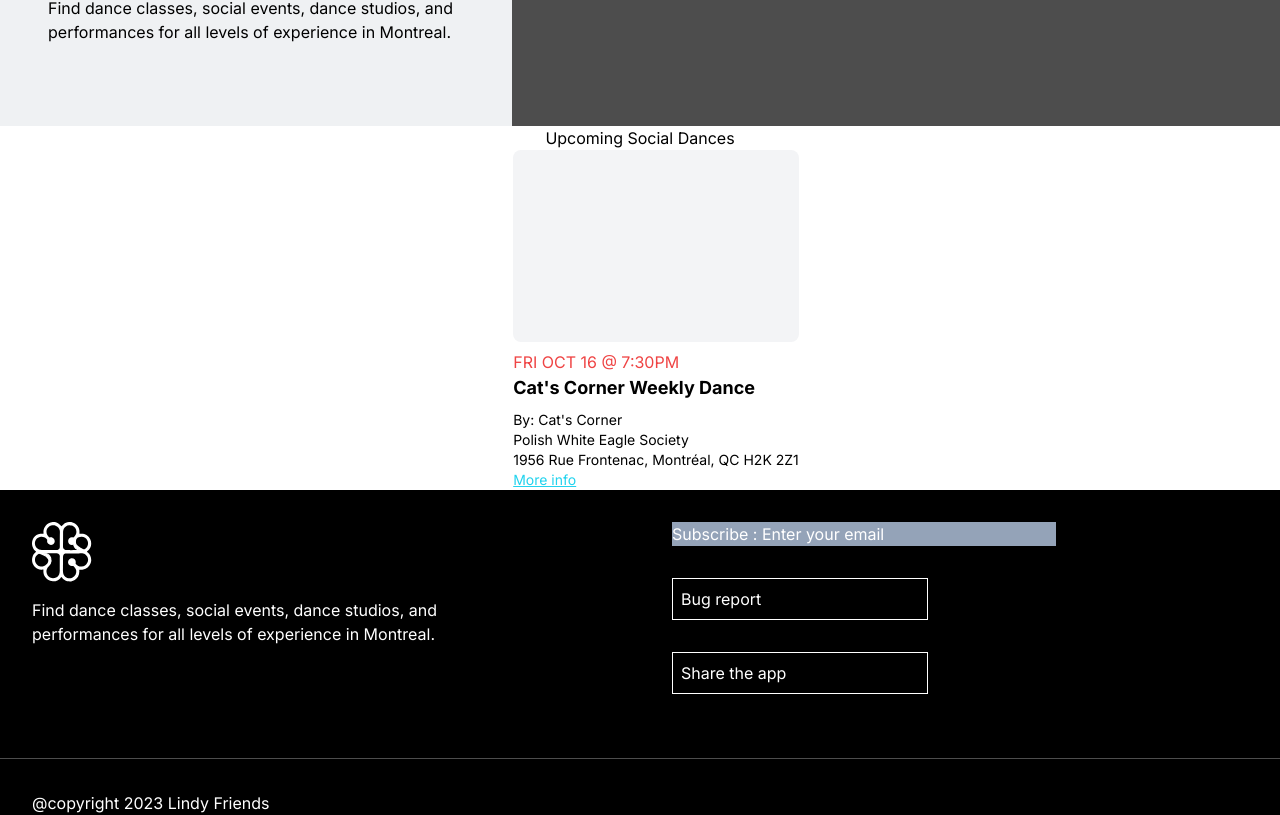
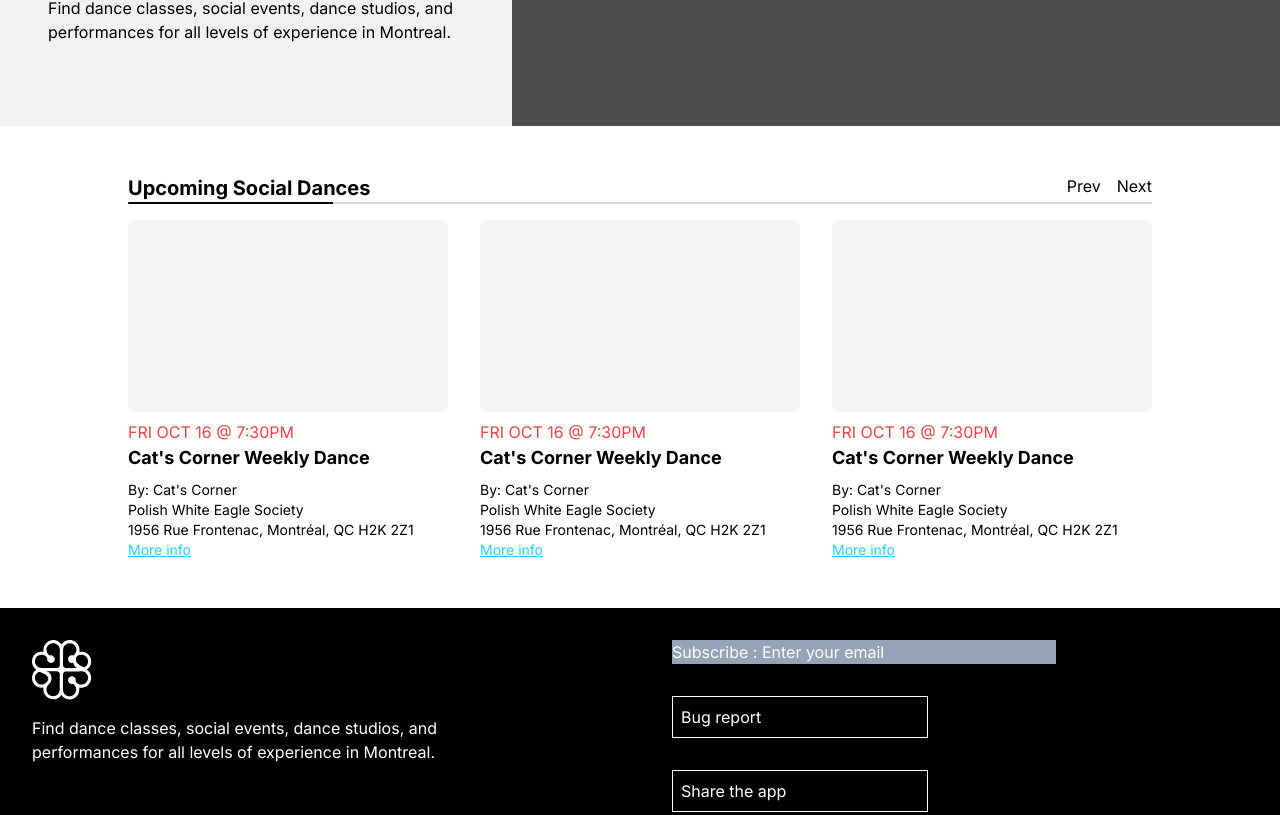
Before and after one commit to justinkwanchan/swing-schedule-front-end, a Next.js app: page / in a window 1280 px wide. Shown: the part 674-1489 px from the top of the page. Built offline with nearby package versions, Linux system fonts and the light colour scheme.

Commit message:
Add PreviewSection and Embla Carousel functionality

```diff
--- a/package.json
+++ b/package.json
@@ -9,6 +9,7 @@
     "lint": "next lint"
   },
   "dependencies": {
+    "embla-carousel-react": "^8.0.0-rc14",
     "next": "14.0.1",
     "react": "^18",
     "react-dom": "^18"
--- /dev/null
+++ b/src/app/components/home/Carousel.module.css
@@ -0,0 +1,17 @@
+.embla__progress {
+  background-color: #d6d6d6;
+  position: relative;
+  height: 2px;
+  border-radius: 0.2rem;
+  pointer-events: none;
+  overflow: hidden;
+  container-type: size;
+  margin-bottom: 1rem;
+}
+.embla__progress__bar {
+  background-color: black;
+  position: absolute;
+  width: 20%;
+  top: 0;
+  bottom: 0;
+}
--- a/src/app/components/home/index.tsx
+++ b/src/app/components/home/index.tsx
@@ -5,7 +5,7 @@
 export default function Home() {
   return (
     <>
-      <section className="flex flex-col md:flex-row h-[calc(100svh-62px)] w-full">
+      <section className="flex flex-col md:flex-row h-[calc(100svh-62px)] w-full mb-12">
         <div className="bg-light-grey relative h-[70vw] md:h-auto md:w-2/5 2xl:w-1/3">
           <Image
             src={splotch}
@@ -21,7 +21,9 @@
         <div className="bg-dark-grey h-[calc(60svh-64px)] md:h-auto grow"></div>
       </section>
 
-      <PreviewSection title={'Upcoming Social Dances'} />
+      <div className="flex flex-col w-4/5 mb-12">
+        <PreviewSection title={'Upcoming Social Dances'} />
+      </div>
     </>
   );
 }
--- a/src/app/components/home/preview-section/index.tsx
+++ b/src/app/components/home/preview-section/index.tsx
@@ -1,14 +1,78 @@
+'use client';
+
+import { useCallback, useEffect, useState } from 'react';
+import useEmblaCarousel, { EmblaCarouselType } from 'embla-carousel-react';
+
 import DanceEventPreviewCard from '../dance-event-preview-card';
+
+import styles from '../Carousel.module.css';
 
 type Props = {
   title: string;
 };
 
 export default function PreviewSection({ title }: Props) {
+  const [emblaRef, emblaApi] = useEmblaCarousel();
+  const [scrollProgress, setScrollProgress] = useState(0);
+
+  const onScroll = useCallback((emblaApi: EmblaCarouselType) => {
+    const progress = Math.max(0, Math.min(1, emblaApi.scrollProgress()));
+    setScrollProgress(progress * 80);
+  }, []);
+
+  const scrollPrev = useCallback(
+    () => emblaApi && emblaApi.scrollPrev(),
+    [emblaApi]
+  );
+
+  const scrollNext = useCallback(
+    () => emblaApi && emblaApi.scrollNext(),
+    [emblaApi]
+  );
+
+  useEffect(() => {
+    if (!emblaApi) return;
+
+    onScroll(emblaApi);
+    emblaApi.on('reInit', onScroll);
+    emblaApi.on('scroll', onScroll);
+  }, [emblaApi, onScroll]);
+
   return (
     <>
-      <div>{title}</div>
-      <DanceEventPreviewCard />
+      <div className="embla overflow-hidden">
+        <div className="flex justify-between">
+          <h1 className="font-bold text-xl">{title}</h1>
+          <div>
+            <button
+              className={`${styles.embla__prev} mr-4`}
+              onClick={scrollPrev}
+            >
+              Prev
+            </button>
+            <button className={styles.embla__next} onClick={scrollNext}>
+              Next
+            </button>
+          </div>
+        </div>
+
+        <div className={styles.embla__progress}>
+          <div
+            className={styles.embla__progress__bar}
+            style={{ transform: `translateX(${scrollProgress}cqw)` }}
+          />
+        </div>
+
+        <div className="embla__viewport" ref={emblaRef}>
+          <div className="embla__container flex -ml-8">
+            <DanceEventPreviewCard />
+            <DanceEventPreviewCard />
+            <DanceEventPreviewCard />
+            <DanceEventPreviewCard />
+            <DanceEventPreviewCard />
+          </div>
+        </div>
+      </div>
     </>
   );
 }
```
Also changed, not shown: 1 other file (tests, documents, lock files or other folders).
